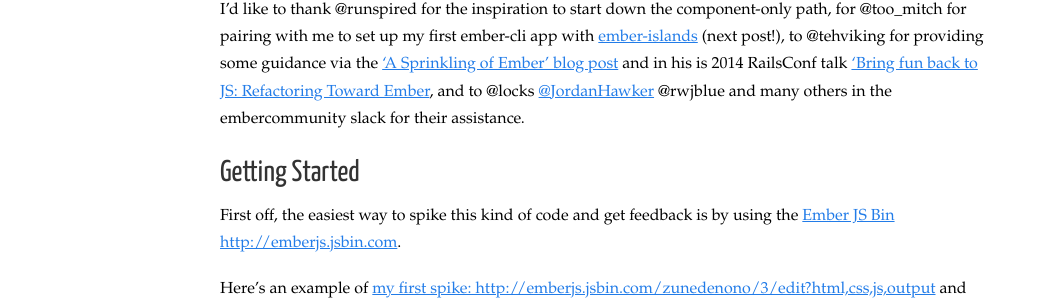
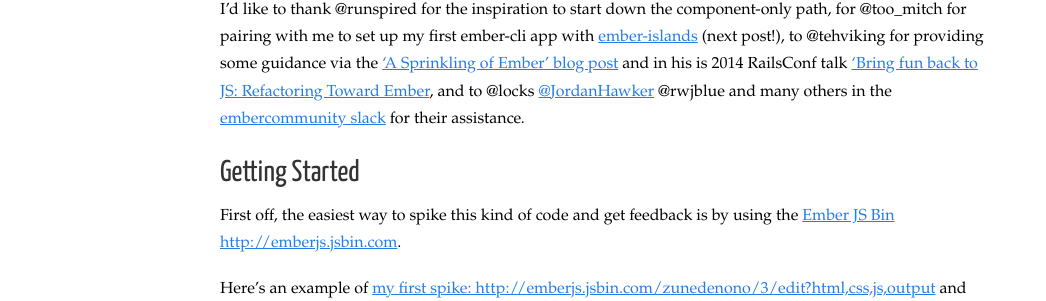
Before and after one commit to bf4/bf4.github.com, a Jekyll site: the page built from _posts/2015-06-11-ember-sprinkling-in-components.md, in a window 1280 px wide and 900 px high. Shown: the part 408-709 px from the top of the window, without its empty margins (0-1046 px from the left). Built offline with Jekyll 4.4.1, drawn with Linux system fonts in a browser that asks for light colours; Markdown is read by kramdown in place of the engine named in the settings; comment, search, counter and statistics services are not loaded; part of the change alters nothing that is shown.

```diff
--- a/_posts/2015-06-11-ember-sprinkling-in-components.md
+++ b/_posts/2015-06-11-ember-sprinkling-in-components.md
@@ -22,7 +22,7 @@ for @too_mitch for pairing with me to set up my first ember-cli app with [ember-
 to @tehviking for providing some guidance via the <a href="http://frontside.io/blog/2014/03/06/a-sprinkling-of-ember.html">
 'A Sprinkling of Ember' blog post</a> and in his is 2014 RailsConf talk <a href="https://speakerdeck.com/tehviking/bring-fun-back-to-js-refactoring-toward-ember">
 'Bring fun back to JS: Refactoring Toward Ember</a>, and to @locks [@JordanHawker](http://www.jordanhawker.com/) @rwjblue and
-many others in the embercommunity slack for their assistance.
+many others in the [embercommunity slack](https://ember-community-slackin.herokuapp.com) for their assistance.
 
 ## Getting Started
 
```
